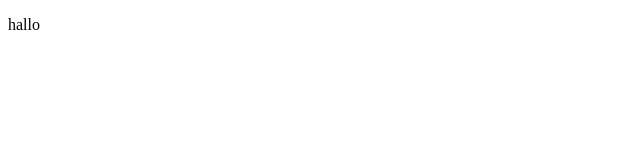
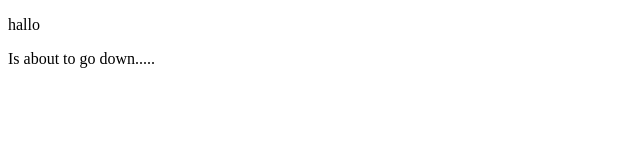
Before and after one commit to mr-funtor/teach-git-2, a plain HTML site: page index.html in a window 1280 px wide. Shown: the whole page, without its empty margins (0-640 px from the left). Drawn offline with Linux system fonts and the light colour scheme.

Commit message:
my first commit

```diff
--- a/index.html
+++ b/index.html
@@ -7,5 +7,6 @@
 </head>
 <body>
     <p>hallo</p>
+    <p>Is about to go down.....</p>
 </body>
 </html>
```
